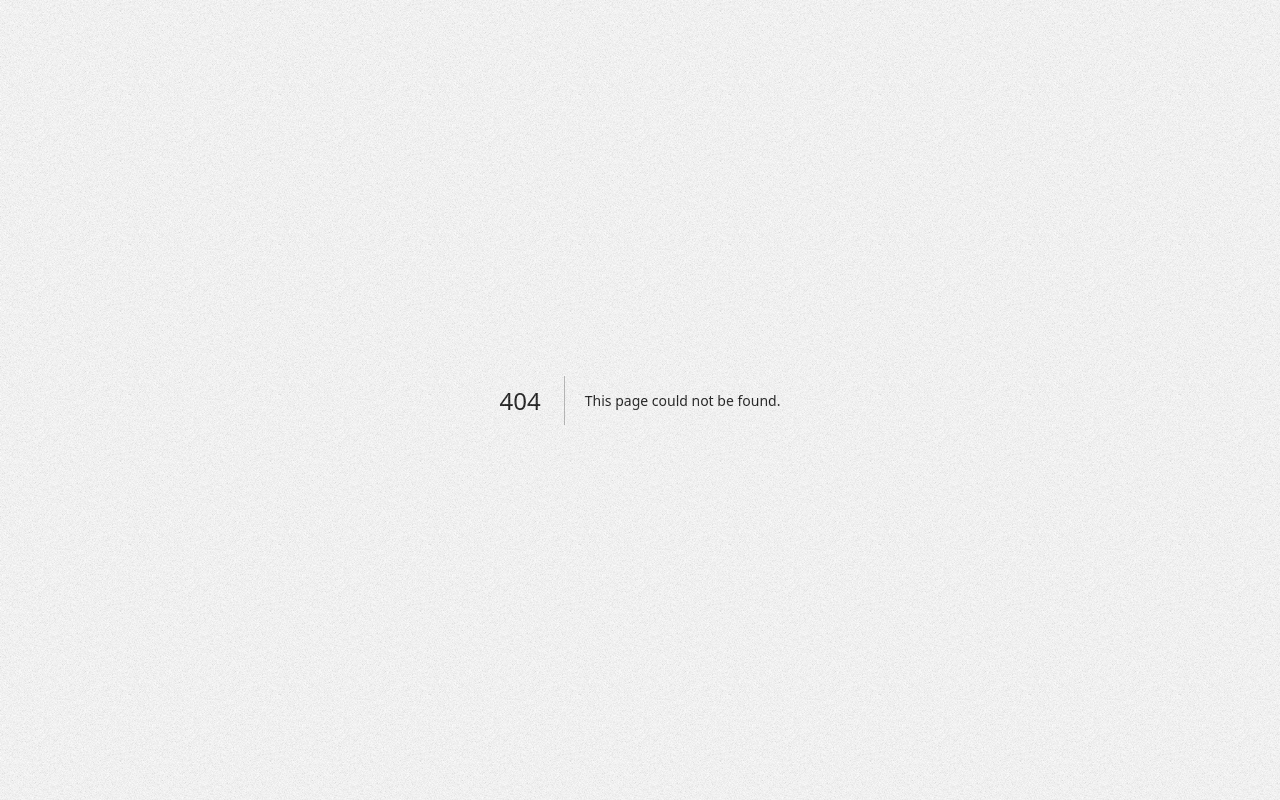
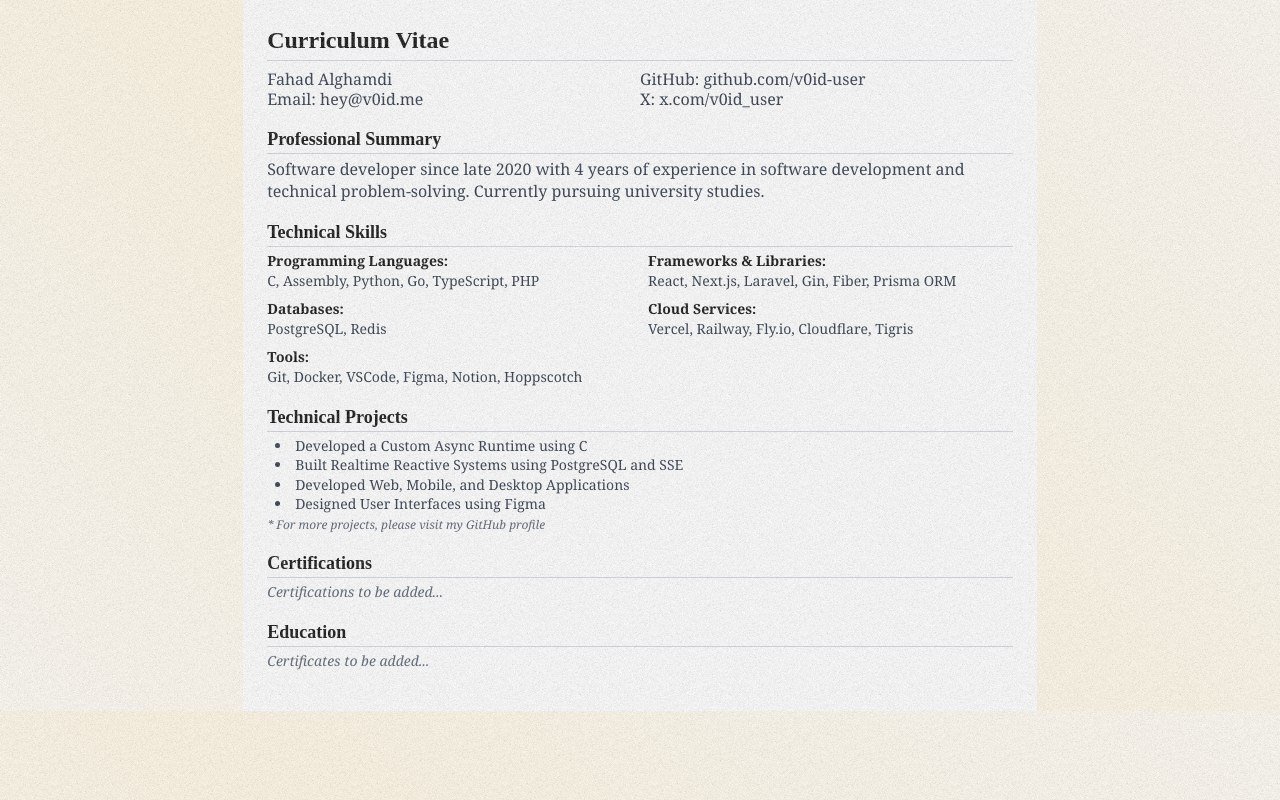
Before and after one commit to v0id-user/v0id-land, a Next.js app: page /about/cv in a window 1280 px wide. Before the commit this address had no page. Built offline with nearby package versions, Linux system fonts and the light colour scheme.

Commit message:
feat: add CV page component with detailed sections for personal information, professional summary, technical skills, projects, certifications, and education; include print styles for better formatting

```diff
--- /dev/null
+++ b/app/about/cv/page.tsx
@@ -0,0 +1,112 @@
+"use client"
+
+export default function CV() {
+    return (
+        <div className="max-w-[21cm] mx-auto p-6 bg-white print:p-4 font-serif">
+            {/* Header Section */}
+            <header className="mb-4">
+                <h1 className="text-2xl font-bold mb-2 border-b border-gray-300 pb-1" style={{ fontFamily: 'Times New Roman, serif' }}>Curriculum Vitae</h1>
+                <div className="text-gray-800 text-left leading-tight grid grid-cols-2">
+                    <div>
+                        <p>Fahad Alghamdi</p>
+                        <p>Email: hey@v0id.me</p>
+                    </div>
+                    <div>
+                        <p>GitHub: github.com/v0id-user</p>
+                        <p>X: x.com/v0id_user</p>
+                    </div>
+                </div>
+            </header>
+
+            {/* Profile Section */}
+            <section className="mb-4">
+                <h2 className="text-lg font-bold border-b border-gray-300 mb-1" style={{ fontFamily: 'Times New Roman, serif' }}>Professional Summary</h2>
+                <p className="text-gray-800 leading-snug">
+                    Software developer since late 2020 with 4 years of experience in software development and technical problem-solving.
+                    Currently pursuing university studies.
+                </p>
+            </section>
+
+            {/* Technical Skills Section */}
+            <section className="mb-4">
+                <h2 className="text-lg font-bold border-b border-gray-300 mb-1" style={{ fontFamily: 'Times New Roman, serif' }}>Technical Skills</h2>
+                <div className="grid grid-cols-2 gap-x-4 gap-y-2">
+                    <div>
+                        <h3 className="font-bold text-sm">Programming Languages:</h3>
+                        <p className="text-gray-800 text-sm">C, Assembly, Python, Go, TypeScript, PHP</p>
+                    </div>
+                    <div>
+                        <h3 className="font-bold text-sm">Frameworks & Libraries:</h3>
+                        <p className="text-gray-800 text-sm">React, Next.js, Laravel, Gin, Fiber, Prisma ORM</p>
+                    </div>
+                    <div>
+                        <h3 className="font-bold text-sm">Databases:</h3>
+                        <p className="text-gray-800 text-sm">PostgreSQL, Redis</p>
+                    </div>
+                    <div>
+                        <h3 className="font-bold text-sm">Cloud Services:</h3>
+                        <p className="text-gray-800 text-sm">Vercel, Railway, Fly.io, Cloudflare, Tigris</p>
+                    </div>
+                    <div>
+                        <h3 className="font-bold text-sm">Tools:</h3>
+                        <p className="text-gray-800 text-sm">Git, Docker, VSCode, Figma, Notion, Hoppscotch</p>
+                    </div>
+                </div>
+            </section>
+
+            {/* Projects Section */}
+            <section className="mb-4">
+                <h2 className="text-lg font-bold border-b border-gray-300 mb-1" style={{ fontFamily: 'Times New Roman, serif' }}>Technical Projects</h2>
+                <ul className="list-disc list-inside text-gray-800 text-sm leading-snug pl-2">
+                    <li>Developed a Custom Async Runtime using C</li>
+                    <li>Built Realtime Reactive Systems using PostgreSQL and SSE</li>
+                    <li>Developed Web, Mobile, and Desktop Applications</li>
+                    <li>Designed User Interfaces using Figma</li>
+                </ul>
+                <p className="mt-1 text-gray-600 italic text-xs">
+                    * For more projects, please visit my GitHub profile
+                </p>
+            </section>
+
+            {/* Certifications Section */}
+            <section className="mb-4">
+                <h2 className="text-lg font-bold border-b border-gray-300 mb-1" style={{ fontFamily: 'Times New Roman, serif' }}>Certifications</h2>
+                <p className="text-gray-600 italic text-sm">Certifications to be added...</p>
+            </section>
+
+            {/* Education Section */}
+            <section className="mb-4">
+                <h2 className="text-lg font-bold border-b border-gray-300 mb-1" style={{ fontFamily: 'Times New Roman, serif' }}>Education</h2>
+                <p className="text-gray-600 italic text-sm">
+                    Certificates to be added...
+                </p>
+            </section>
+
+            {/* Print Styles */}
+            <style jsx global>{`
+                @media print {
+                    @page {
+                        margin: 0.5cm;
+                        size: A4;
+                    }
+                    body {
+                        print-color-adjust: exact;
+                        -webkit-print-color-adjust: exact;
+                        font-family: 'Times New Roman', Times, serif;
+                    }
+                    .print\\:p-4 {
+                        padding: 1rem;
+                    }
+                    /* Hide custom cursor when printing */
+                    .custom-cursor {
+                        display: none !important;
+                    }
+                    /* Restore default cursor behavior */
+                    * {
+                        cursor: default !important;
+                    }
+                }
+            `}</style>
+        </div>
+    );
+}
```
